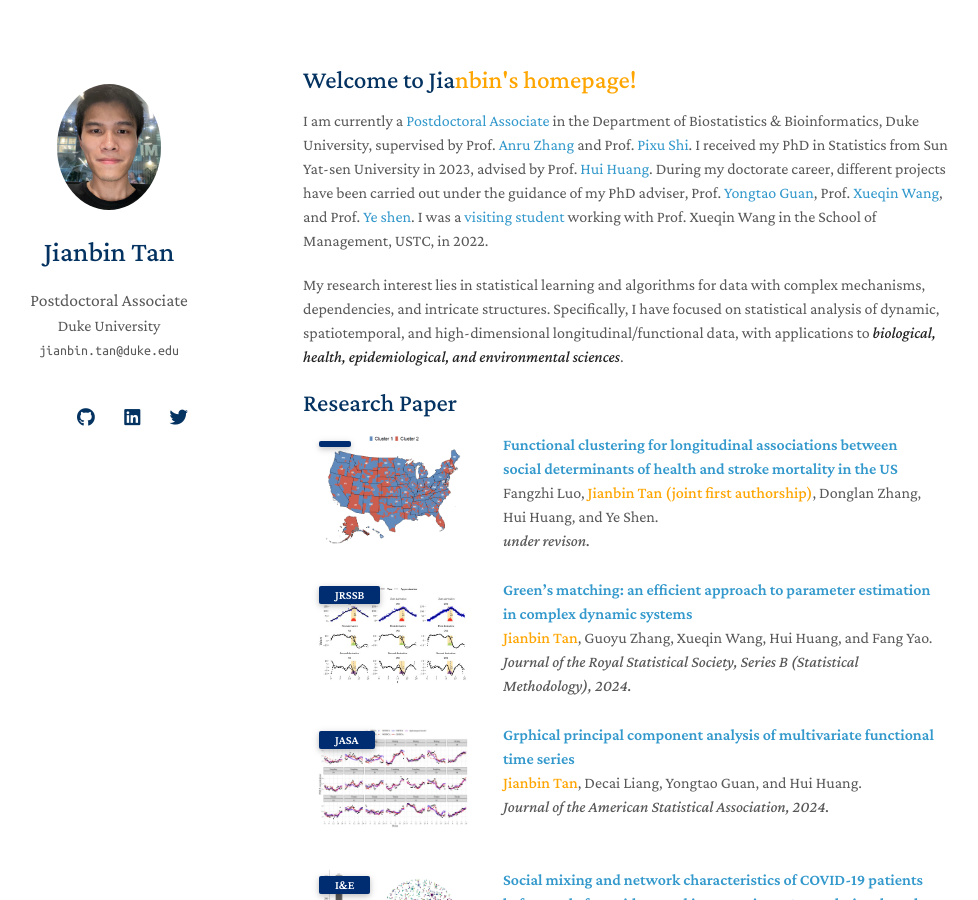
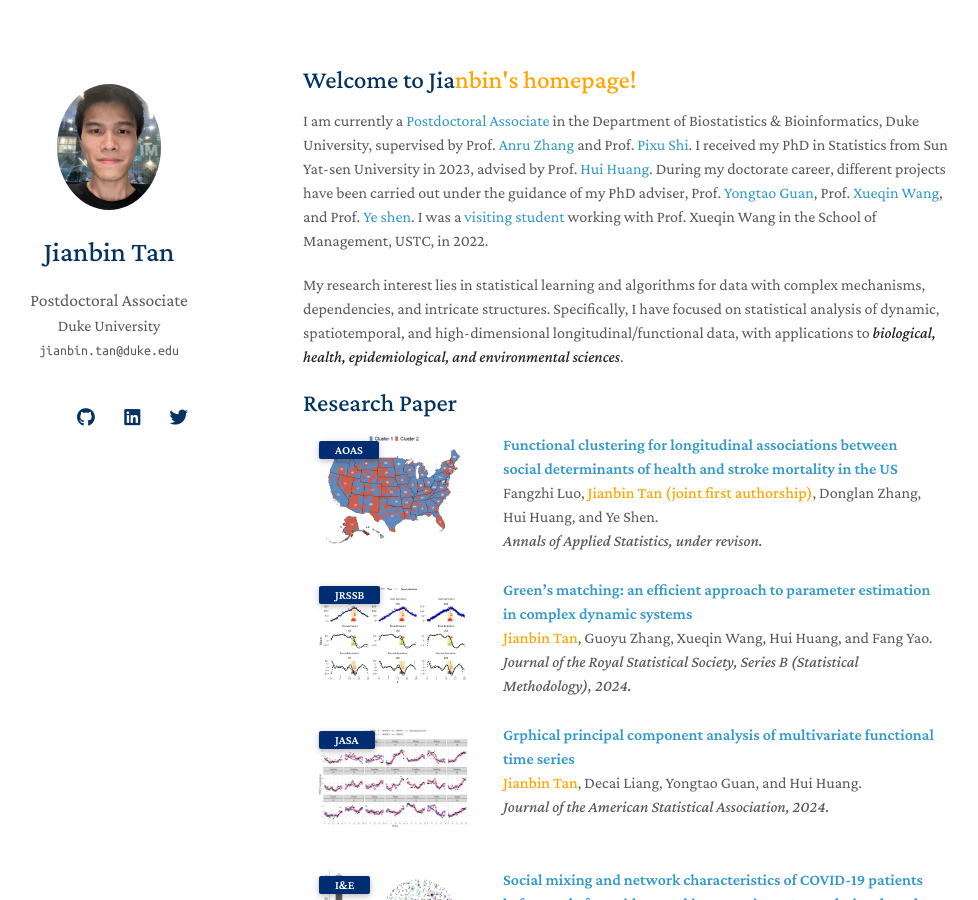
Before and after one commit to Tan-jianbin/Tan-jianbin.github.io, a Jekyll site: the page built from index.md, in a window 1280 px wide and 900 px high. Shown: the whole window, without its empty margins (167-1145 px from the left). Built offline with Jekyll 4.4.1, drawn with Linux system fonts in a browser that asks for light colours; nearby versions of some CDN libraries; a style sheet for code colours, icons or effects is not loaded; our own code applies the rules of GitHub Pages for plain Markdown files.

Commit message:
Update publications.md

```diff
--- a/_includes/publications.md
+++ b/_includes/publications.md
@@ -24,12 +24,12 @@
 
    <div class="col-sm-3 abbr" style="position: relative;padding-right: 15px;padding-left: 15px;max-width: 150px;max-height: 150px">
     <img src="assets/img/clusterres8.png" style="width: auto; height: auto">
-    <abbr class="badge">  </abbr>
+    <abbr class="badge">  AOAS </abbr>
   </div>
   <div class="col-sm-9" style="position: relative;padding-right: 15px;padding-left: 20px;">
     <div class="title"><a href="https://arxiv.org/pdf/2406.10499v4">Functional clustering for longitudinal associations between social determinants of health and stroke mortality in the US</a></div>
     <div class="author"> Fangzhi Luo, <strong><span style="color: orange;">Jianbin Tan (joint first authorship)</span></strong>, Donglan Zhang, Hui Huang, and Ye Shen.</div>
-    <div class="periodical"><em> under revison.</em></div>
+    <div class="periodical"><em> Annals of Applied Statistics, under revison.</em></div>
   </div>
 </div>
 </li>
```
